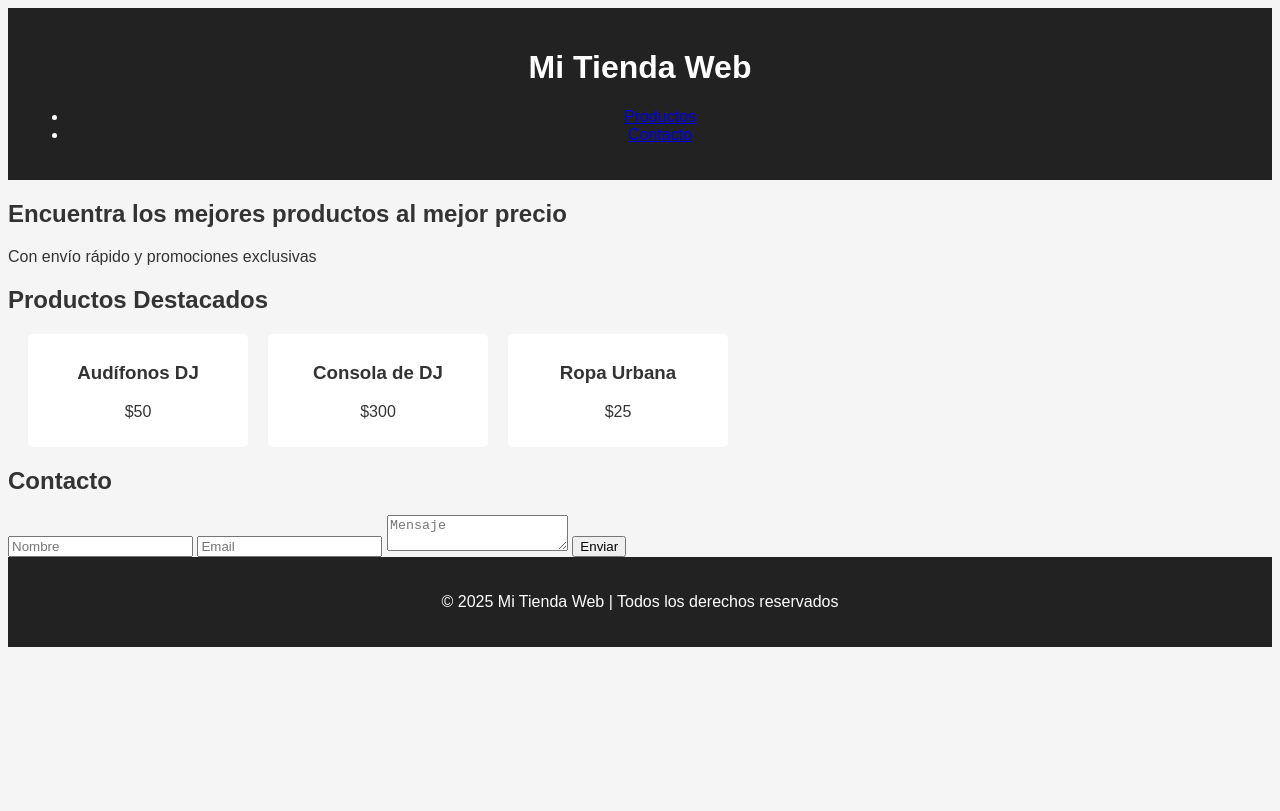
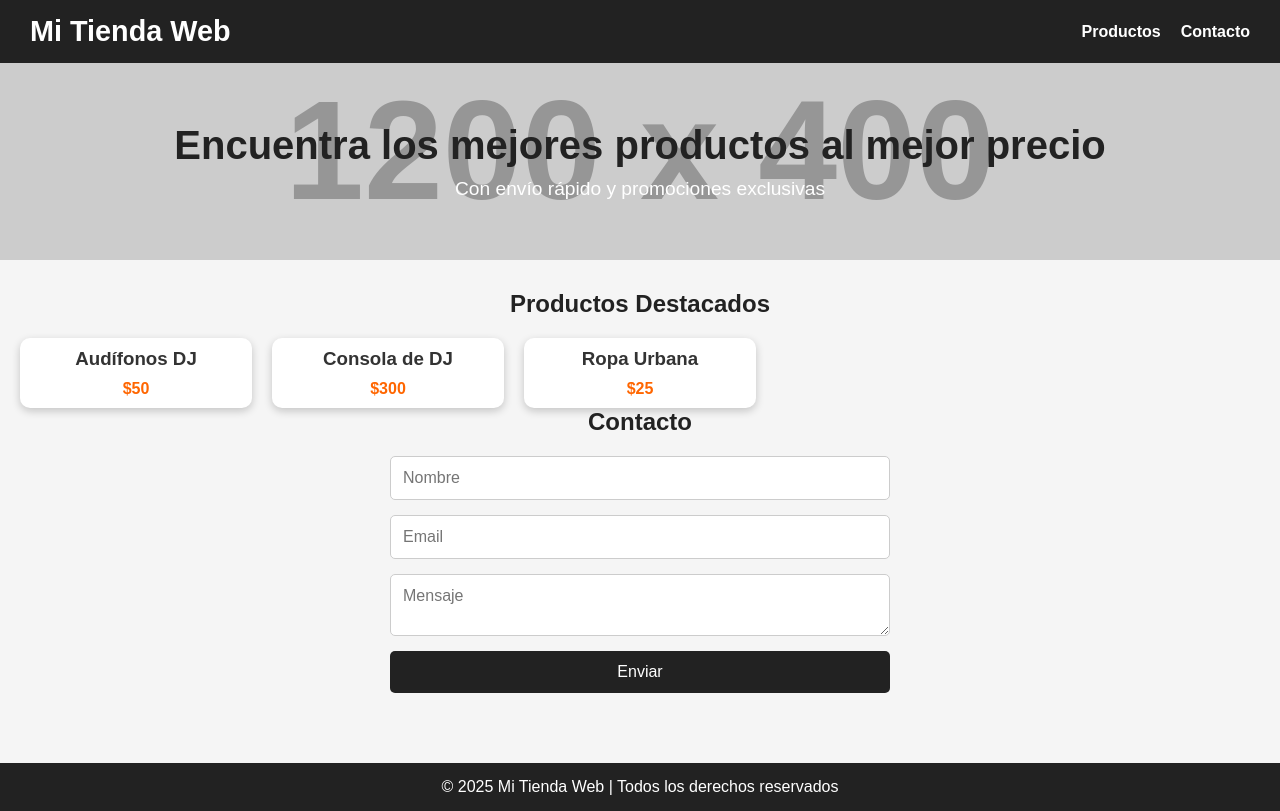
Before and after one commit to ga7821400-prog/Online-store-, a plain HTML site: page index.html in a window 1280 px wide. Drawn offline with Linux system fonts and the light colour scheme; placeholder pictures from the web are drawn by us.

Commit message:
style.css

```diff
--- a/style.css
+++ b/style.css
@@ -1,4 +1,142 @@
-body { font-family: Arial; background: #f5f5f5; color: #333; }
-header, footer { background: #222; color: #fff; text-align: center; padding: 20px; }
-#lista-productos { display: flex; flex-wrap: wrap; gap: 20px; margin: 20px; }
-.producto { background: #fff; padding: 10px; border-radius: 5px; width: 200px; text-align: center; }
+/* Reset y tipografía */
+* {
+  margin: 0;
+  padding: 0;
+  box-sizing: border-box;
+  font-family: 'Arial', sans-serif;
+}
+
+body {
+  background-color: #f5f5f5;
+  color: #333;
+}
+
+/* Header */
+header {
+  display: flex;
+  justify-content: space-between;
+  align-items: center;
+  background-color: #222;
+  color: #fff;
+  padding: 15px 30px;
+}
+
+header .logo h1 {
+  font-size: 1.8rem;
+}
+
+header nav ul {
+  list-style: none;
+  display: flex;
+  gap: 20px;
+}
+
+header nav ul li a {
+  color: #fff;
+  text-decoration: none;
+  font-weight: bold;
+}
+
+header nav ul li a:hover {
+  color: #ff9900;
+}
+
+/* Hero */
+.hero {
+  background: url('https://via.placeholder.com/1200x400') center/cover no-repeat;
+  color: #fff;
+  text-align: center;
+  padding: 60px 20px;
+}
+
+.hero h2 {
+  font-size: 2.5rem;
+  margin-bottom: 10px;
+}
+
+.hero p {
+  font-size: 1.2rem;
+}
+
+/* Productos */
+main {
+  padding: 30px 20px;
+}
+
+h2 {
+  text-align: center;
+  margin-bottom: 20px;
+  color: #222;
+}
+
+.productos-container {
+  display: grid;
+  grid-template-columns: repeat(auto-fill,minmax(220px,1fr));
+  gap: 20px;
+}
+
+.producto {
+  background-color: #fff;
+  border-radius: 10px;
+  box-shadow: 0 3px 8px rgba(0,0,0,0.2);
+  overflow: hidden;
+  text-align: center;
+  transition: transform 0.3s;
+}
+
+.producto:hover {
+  transform: translateY(-5px);
+}
+
+.producto img {
+  width: 100%;
+  height: 180px;
+  object-fit: cover;
+}
+
+.producto h3 {
+  margin: 10px 0;
+}
+
+.producto p {
+  color: #ff6600;
+  font-weight: bold;
+  margin-bottom: 10px;
+}
+
+/* Formulario contacto */
+form {
+  max-width: 500px;
+  margin: 0 auto;
+  display: flex;
+  flex-direction: column;
+  gap: 15px;
+}
+
+form input, form textarea, form button {
+  padding: 12px;
+  font-size: 1rem;
+  border-radius: 5px;
+  border: 1px solid #ccc;
+}
+
+form button {
+  background-color: #222;
+  color: #fff;
+  border: none;
+  cursor: pointer;
+  transition: background 0.3s;
+}
+
+form button:hover {
+  background-color: #ff6600;
+}
+
+/* Footer */
+footer {
+  background-color: #222;
+  color: #fff;
+  text-align: center;
+  padding: 15px 0;
+  margin-top: 40px;
+}
```
